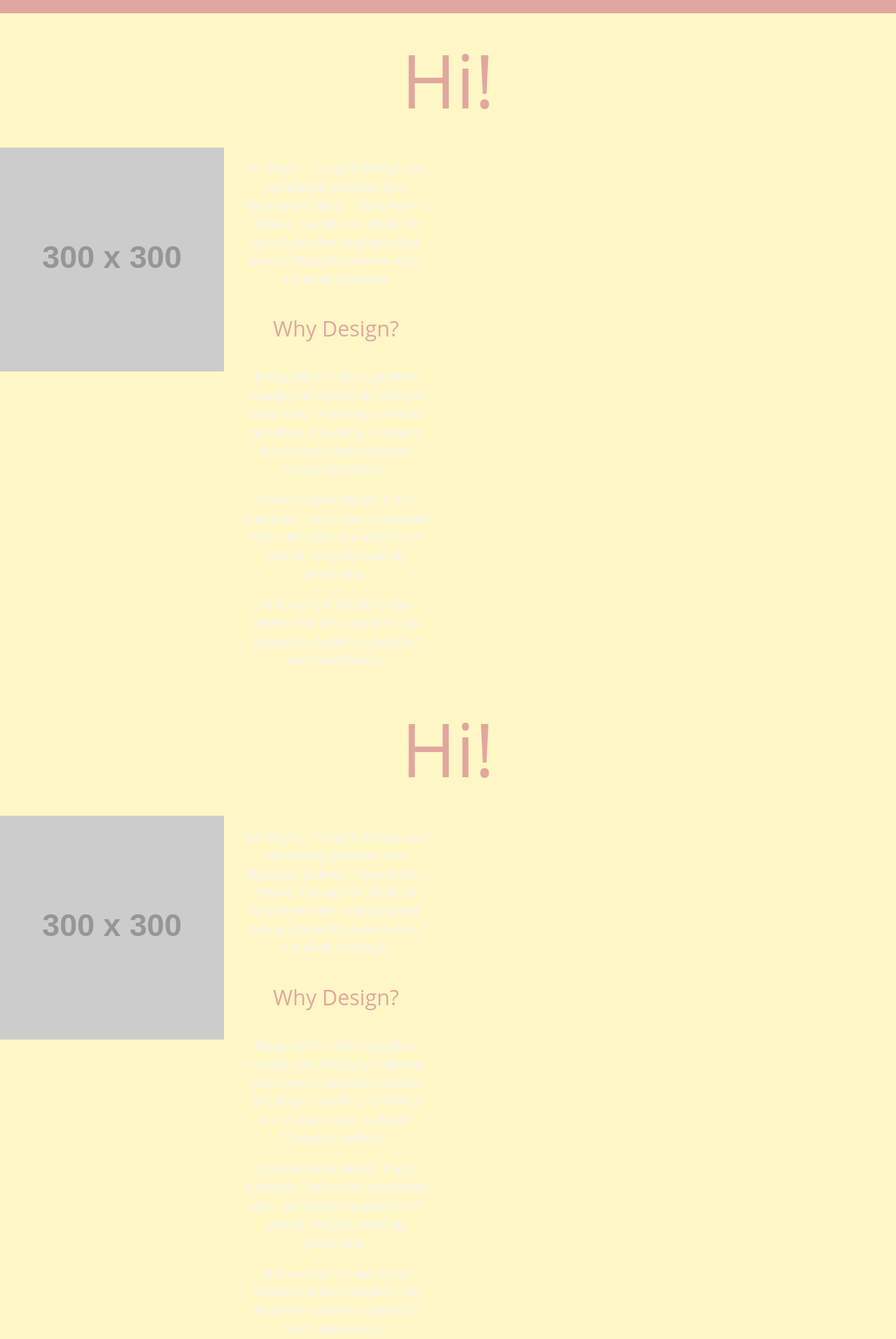
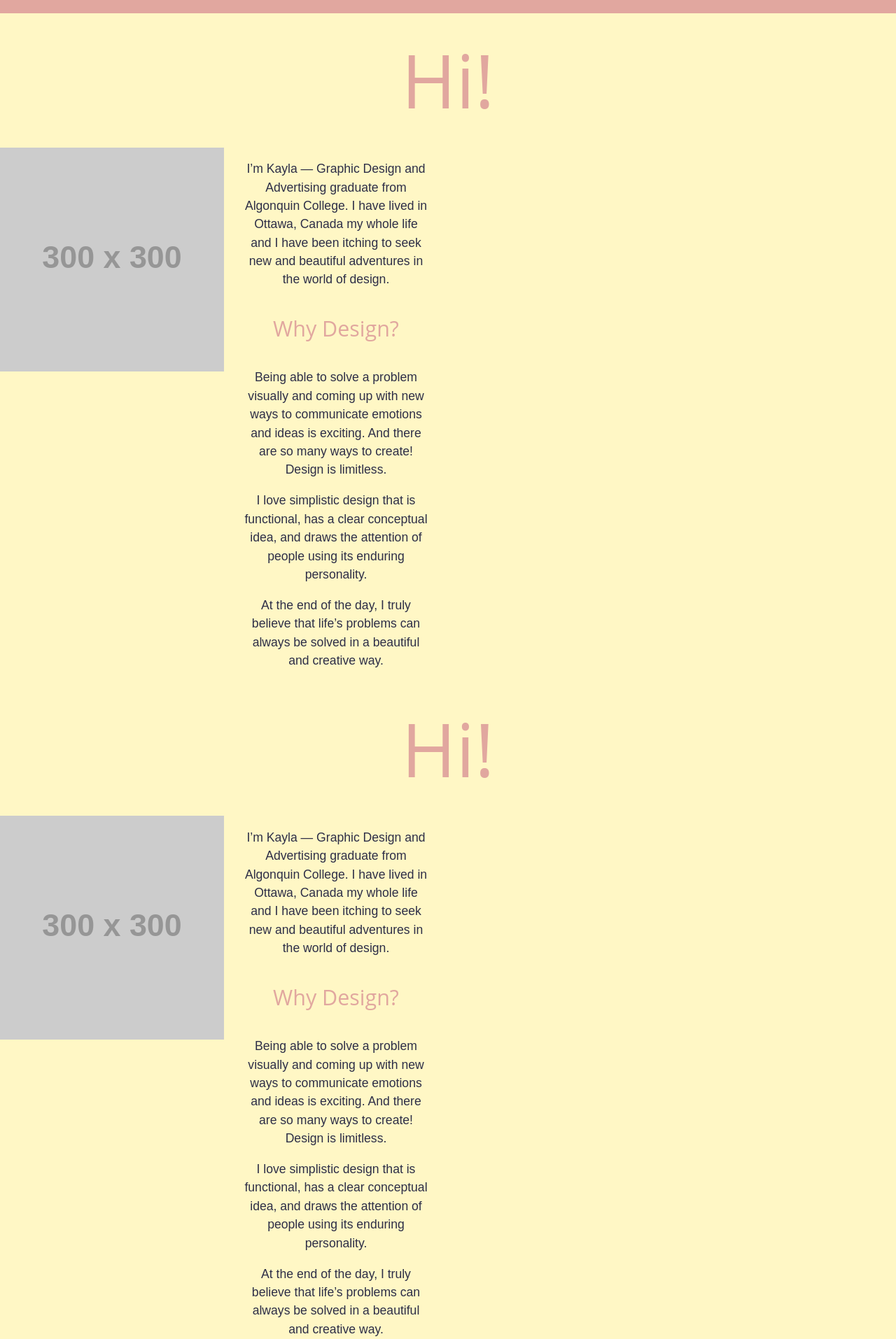
Before and after one commit to kaylaaraujo/kaylaaraujo.github.io, a PHP site: page /wireframe.html in a window 1280 px wide. Shown: the part 2619-4533 px from the top of the page at 70% size. Run offline with PHP 8.4, Linux system fonts and the light colour scheme; grey boxes labelled with a size stand in for pictures from a placeholder-image service; some libraries are stand-ins or nearby versions.

Commit message:
changed colour for about page

```diff
--- a/css/general.css
+++ b/css/general.css
@@ -63,6 +63,10 @@ body {
 
 li {
 	list-style-type: none;
+}
+
+.p-about {
+	color: rgb(45,46,71);
 }
 
 /*NAVIGATION*/
```
